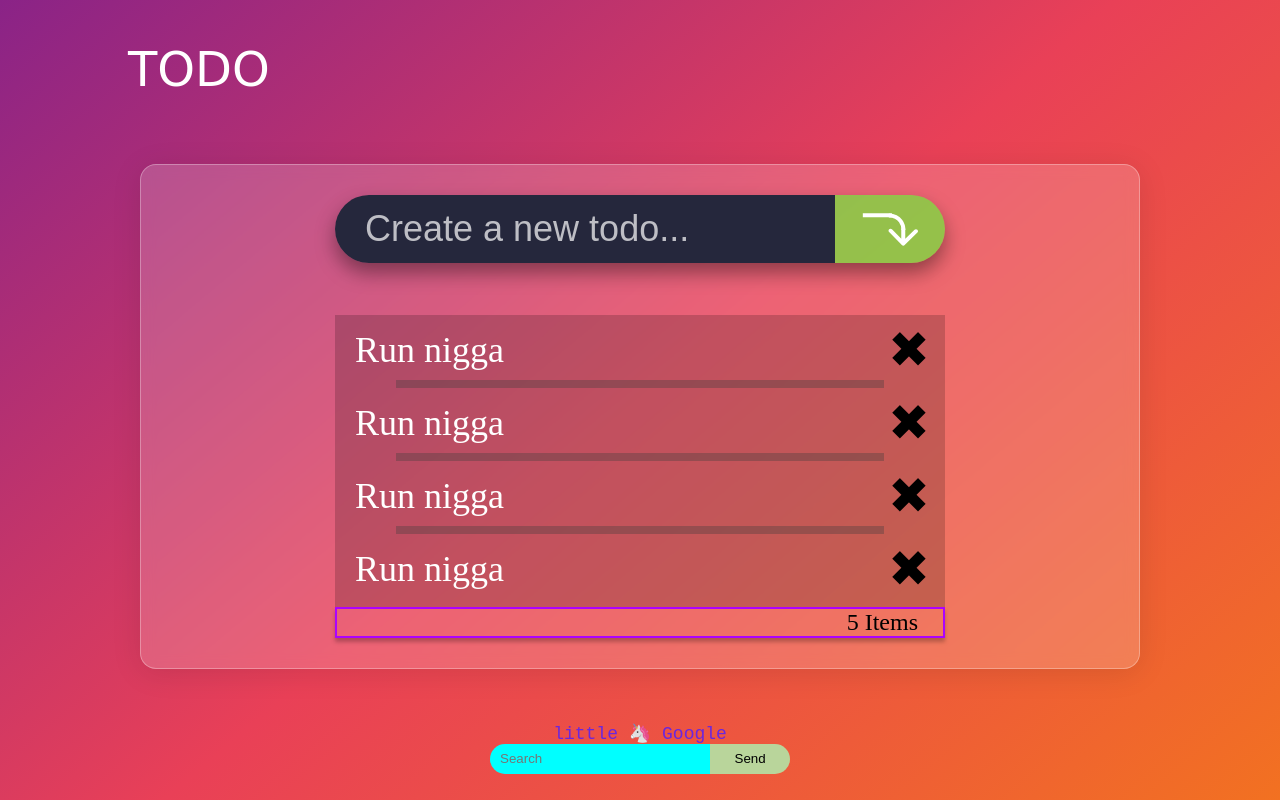
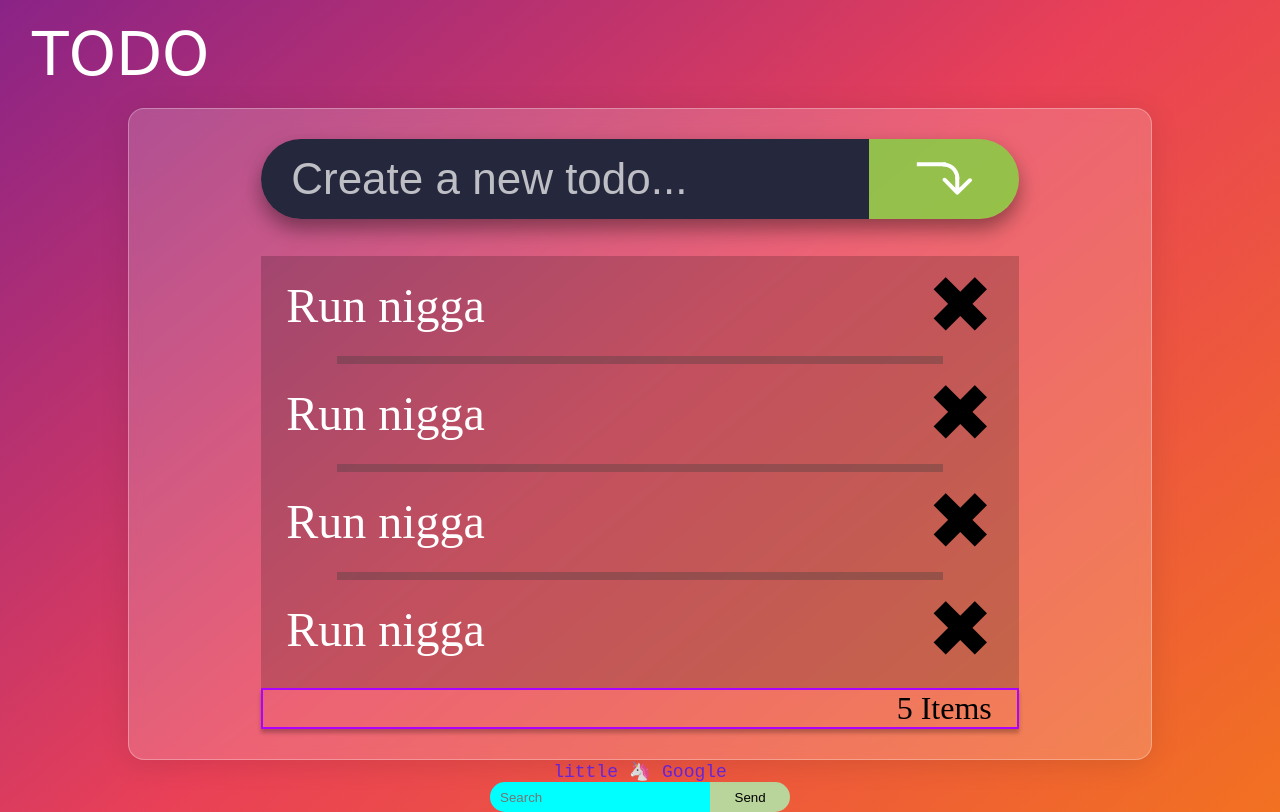
Before and after one commit to dadajonovich/Todo-vanillaJS, a plain HTML site: page index.html in a window 1280 px wide. Drawn offline with Linux system fonts and the light colour scheme; a web font is replaced by a local one.

Commit message:
road to vh/vw

```diff
--- a/sass/blocks/_input.scss
+++ b/sass/blocks/_input.scss
@@ -1,6 +1,6 @@
 .input {
   max-width: 100%;
-  min-height: 68px;
+  min-height: 10vh;
   border-radius: 40px;
   display: flex;
   overflow: hidden;
@@ -14,19 +14,19 @@
 .input__text {
   padding: 10px 0 10px 30px;
   width: 100%;
-  font-size: 36px;
+  font-size: 5.5vh;
   color: rgba(255, 255, 255, 1);
   background: #25273c;
   border: none;
   outline: none;
   &::placeholder {
     color: rgba(255, 255, 255, 0.7);
-    font-size: 36px;
+    font-size: 5.5vh;
     font-family: "Monda", sans-serif;
   }
 }
 .input__btn {
-  min-width: 110px;
+  width: 25%;
   min-height: 100%;
   background: rgba(90, 255, 49, 0.6);
   border: none;
--- a/sass/blocks/_list.scss
+++ b/sass/blocks/_list.scss
@@ -1,6 +1,7 @@
 .list {
-  margin-top: 52px;
-  line-height: 20px;
+  // margin-top: 52px;
+  margin-top: 5%;
+  line-height: 1.25;
   backdrop-filter: invert(100%);
   cursor: pointer;
   &__item:last-child .list__vl {
@@ -8,23 +9,23 @@
   }
   &__task {
     display: flex;
-    padding: 25px 15px 20px 20px;
+    padding: 0 25px 0 25px;
     justify-content: space-between;
     align-items: center;
-    font-size: 50px;
   }
   &__text {
     font-family: "Monda";
-    font-size: 36px;
+    font-size: 6vh;
     color: white;
   }
   &__delete-btn {
+    font-size: 10vh;
     user-select: none;
   }
   &__vl {
     margin: 0 auto;
     width: 80%;
-    border: 4px solid rgba(72, 64, 64, 0.37);
+    border: 0.5vh solid rgba(72, 64, 64, 0.37);
   }
   &__footer {
     border: 2px solid #ad02fe;
@@ -32,8 +33,7 @@
     p {
       padding-right: 25px;
       font-family: "Monda";
-      font-weight: 400;
-      font-size: 24px;
+      font-size: 4vh;
       text-align: right;
     }
   }
--- a/sass/blocks/_title.scss
+++ b/sass/blocks/_title.scss
@@ -1,8 +1,9 @@
 .title {
-  margin: 15px;
-  width: 80vw;
+  margin: 2.35vh;
+  width: calc(100% - 5vw);
   font-family: "Diplomata SC", cursive;
-  font-size: 48px;
+  font-size: 7.5vh;
+  // font-size: 4.8rem;
   color: #fff;
   user-select: none;
 }
--- a/sass/style.scss
+++ b/sass/style.scss
@@ -26,7 +26,8 @@
 }
 
 .wrapper {
-  min-width: 1000px;
+  // min-width: 1000px;
+  width: 80vw;
   // min-height: 900px;
   background: rgba(255, 255, 255, 0.18);
   border-radius: 16px;
@@ -40,8 +41,7 @@
 }
 
 .body-todo {
-  min-width: 670px;
-  // height: 590px;
+  width: 80%;
   padding: 30px;
 }
 
```
Also changed, not shown: css/style.css.
